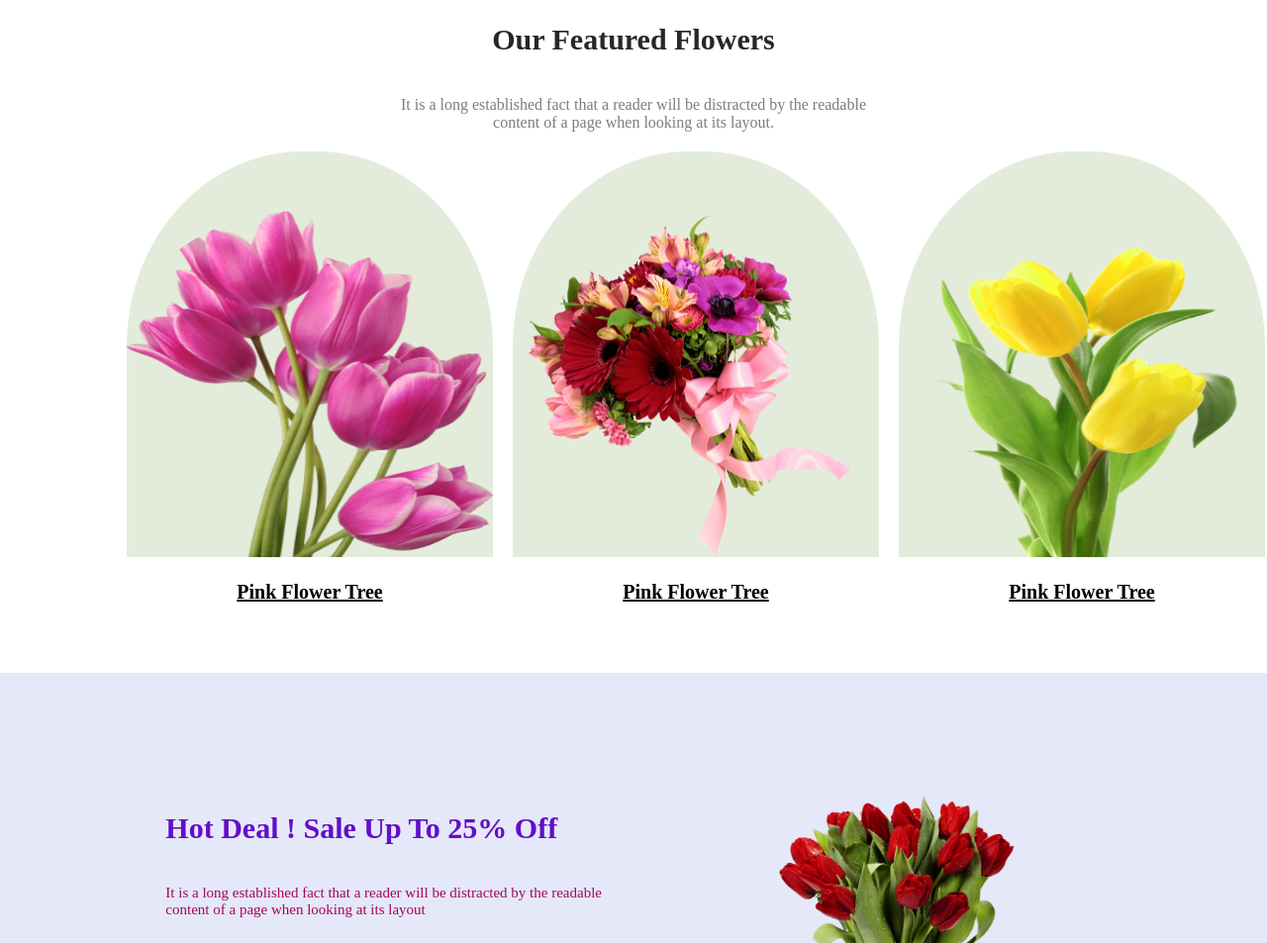
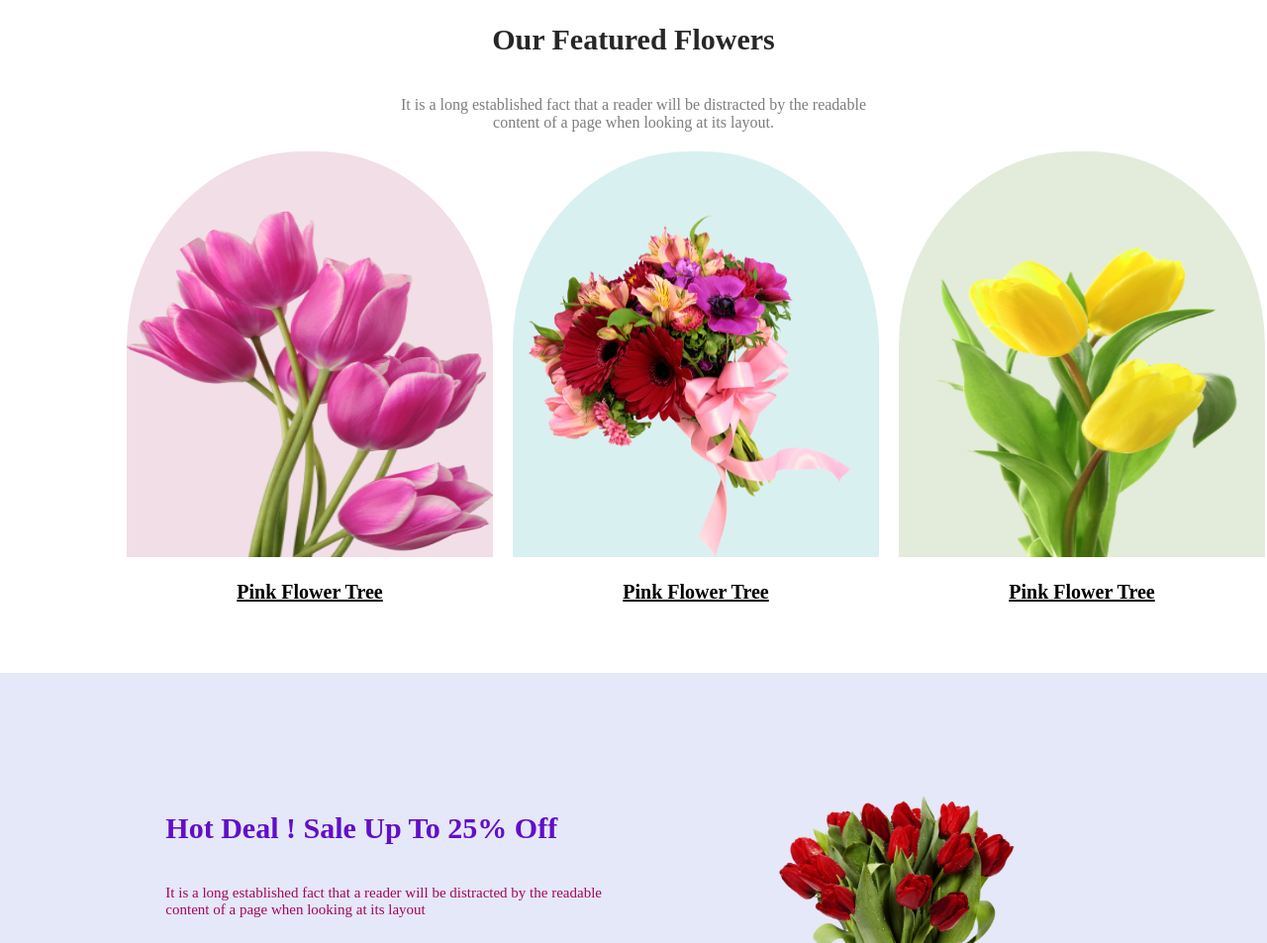
Before and after one commit to 2eg4rizve/7-Online-Flower-shop, a plain HTML site: page index.html in a window 1280 px wide. Shown: the part 907-1860 px from the top of the page at 99% size. Drawn offline with Linux system fonts and the light colour scheme.

Commit message:
Our Featured Flowers

```diff
--- a/index.css
+++ b/index.css
@@ -112,6 +112,15 @@ background: rgba(167, 33, 98, 0.15);
     font-weight: bold;
     font-size: 20px;
 
+}
+#Featured-Flowers-f1{
+    background-color: rgba(167, 33, 98, 0.15)
+}
+#Featured-Flowers-f2{
+    background-color: rgba(5, 151, 160, 0.15)
+}
+#Featured-Flowers-f3{
+    background-color: rgba(71, 125, 17, 0.15)
 }
 
 
--- a/index.html
+++ b/index.html
@@ -54,11 +54,11 @@
             <div class="Featured-Flowers-boxs">
 
                 <div>
-                    <img class="Featured-Flowers-box-img" src="/Flower Asset/pngwing 6.png" alt="" srcset="">
+                    <img class="Featured-Flowers-box-img" id="Featured-Flowers-f1"  src="/Flower Asset/pngwing 6.png" alt="" srcset="">
                     <p class="Featured-Flowers-bottom">Pink Flower Tree</p>
                 </div>
                 <div >
-                    <img class="Featured-Flowers-box-img" src="/Flower Asset/pngwing 5.png" alt="" srcset="">
+                    <img class="Featured-Flowers-box-img" id="Featured-Flowers-f2"  src="/Flower Asset/pngwing 5.png" alt="" srcset="">
                     <p class="Featured-Flowers-bottom">Pink Flower Tree</p>
                 </div>
                 <div>
```
